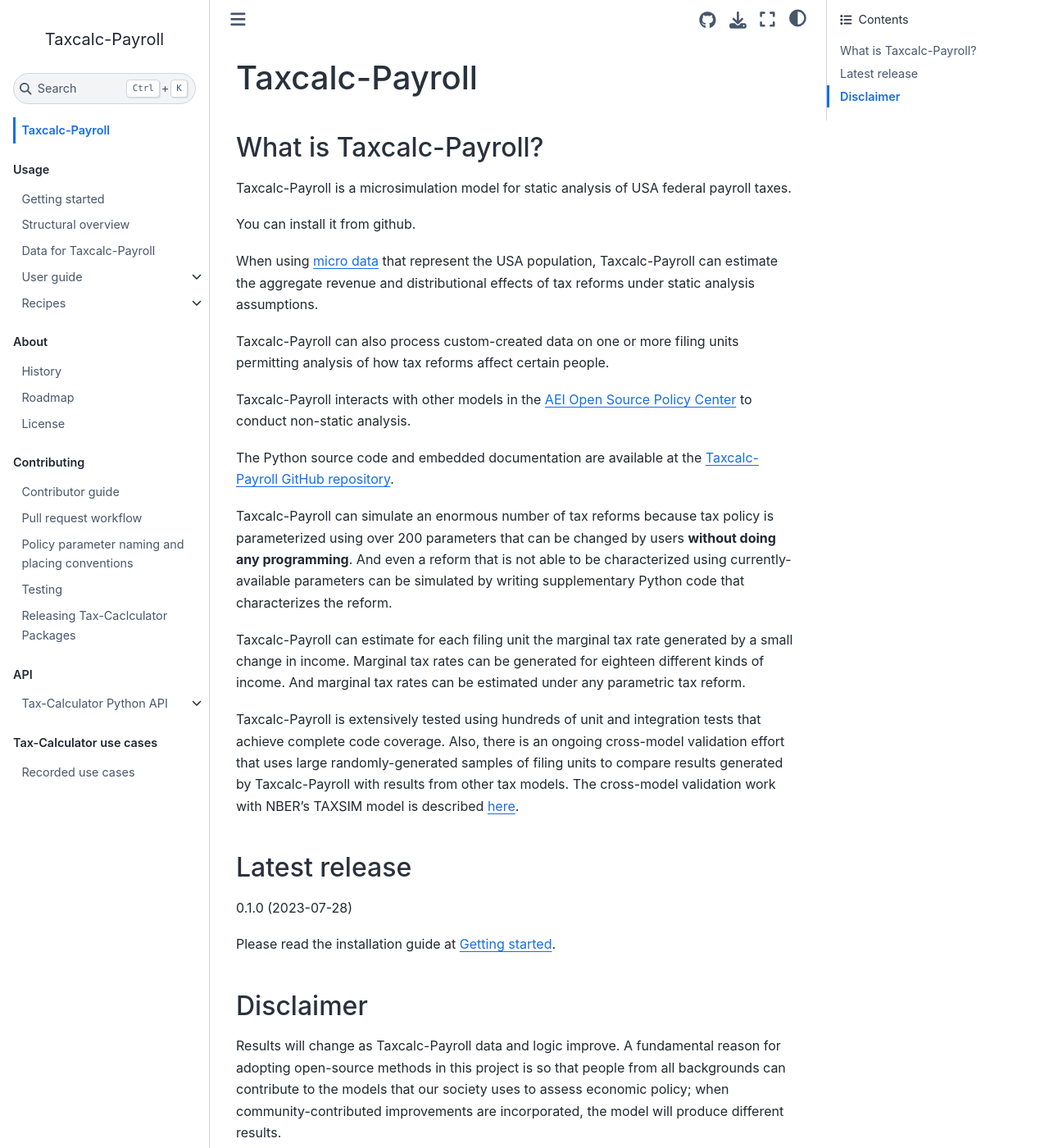
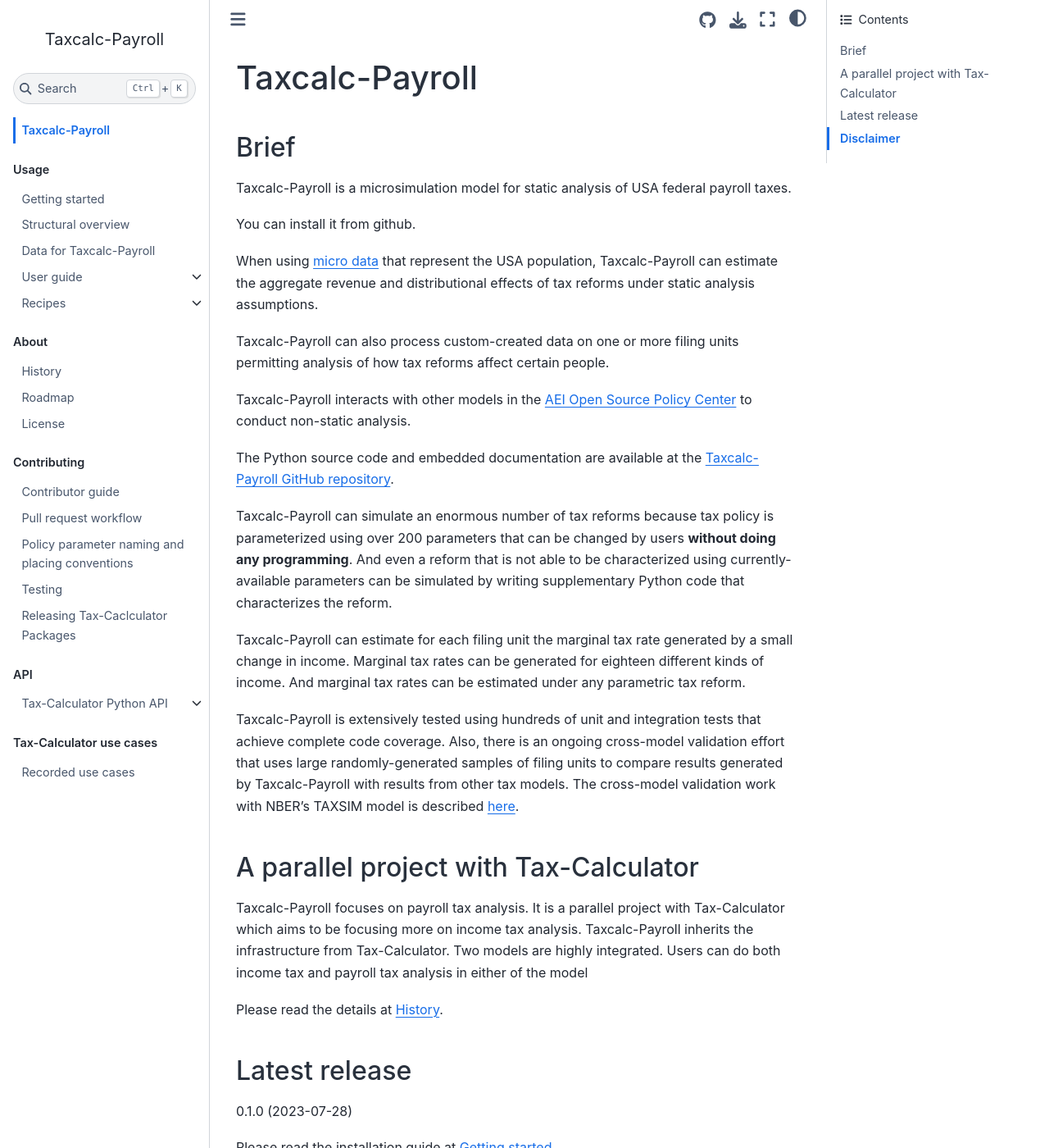
Before and after one commit to bodiyang/Taxcalc-Payroll, a Jupyter Book: the page built from docs/index.md, in a window 1280 px wide and 1400 px high. Shown: the whole window at 82% size. Built offline with Jupyter Book 1.0.4 settings and Sphinx 7.4.7 and the Sphinx Book theme 1.1.4, drawn with Linux system fonts in a browser that asks for light colours; pages that are not in the unit, such as notebooks, are missing from menus.

Commit message:
update docs

```diff
--- a/docs/index.md
+++ b/docs/index.md
@@ -1,7 +1,7 @@
 Taxcalc-Payroll
 ==============
 
-## What is Taxcalc-Payroll?
+## Brief
 
 Taxcalc-Payroll is a microsimulation model for static analysis of
 USA federal payroll taxes.
@@ -44,6 +44,15 @@
 The cross-model validation work with NBER's TAXSIM model is described
 [here](https://github.com/PSLmodels/Tax-Calculator/tree/master/taxcalc/validation).
 
+## A parallel project with Tax-Calculator
+
+Taxcalc-Payroll focuses on payroll tax analysis. It is a parallel project with Tax-Calculator
+which aims to be focusing more on income tax analysis. Taxcalc-Payroll inherits the infrastructure
+from Tax-Calculator. Two models are highly integrated. Users can do both income tax and payroll tax
+ analysis in either of the model
+
+Please read the details at {doc}`about/history`.
+
 ## Latest release
 
 {doc}`0.1.0 (2023-07-28) <about/releases>`
```
